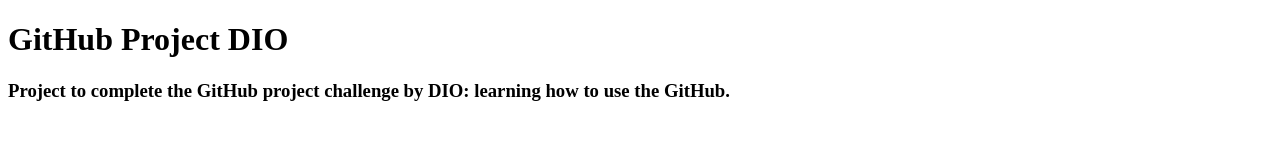
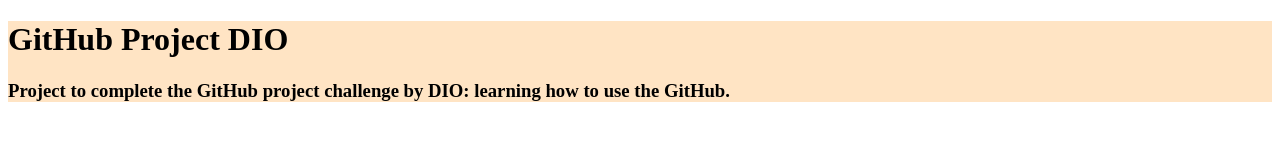
Before and after one commit to GSVasconcelos/github-project, a plain HTML site: page index.html in a window 1280 px wide. Drawn offline with Linux system fonts and the light colour scheme.

Commit message:
Create the layout-changes branch and changing the title layout

```diff
--- a/index.html
+++ b/index.html
@@ -4,12 +4,20 @@
     <meta charset="UTF-8">
     <meta name="viewport" content="width=device-width, initial-scale=1.0">
     <title>Github Project</title>
+    <style>
+
+        .div-title {
+            background-color: bisque;
+        }
+
+    </style>
 </head>
-<body>
+    <body>
 
-<h1>GitHub Project DIO</h1>
+        <div class="div-title">
+            <h1>GitHub Project DIO</h1>
+            <h3>Project to complete the GitHub project challenge by DIO: learning how to use the GitHub.</h3>
+        </div>
 
-<h3>Project to complete the GitHub project challenge by DIO: learning how to use the GitHub.</h3>
-
-</body>
+    </body>
 </html>
```
